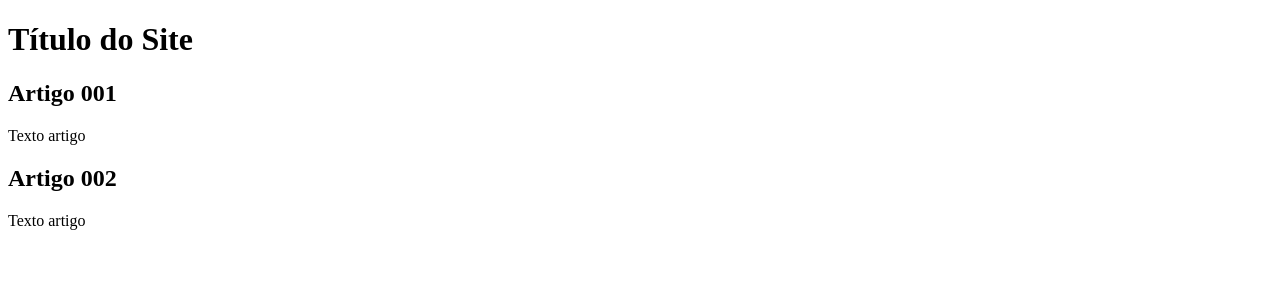
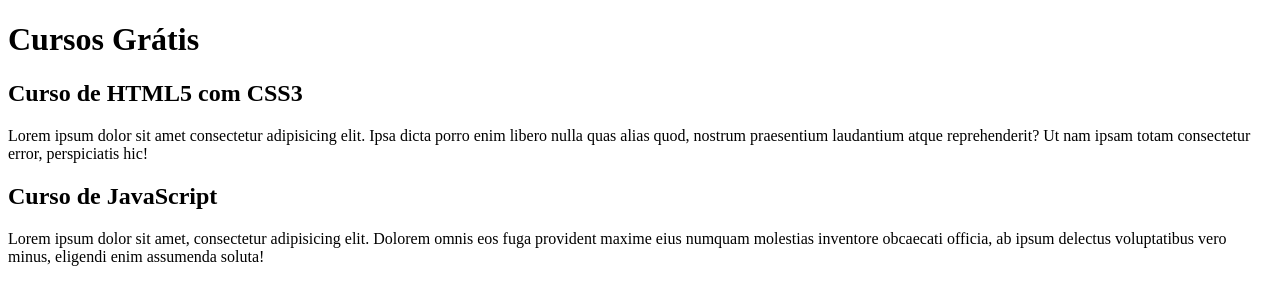
Before and after one commit to fabiolarocha/projeto-site, a plain HTML site: page index.html in a window 1280 px wide. Drawn offline with Linux system fonts and the light colour scheme.

Commit message:
Comecei a escrever o conteúdo

```diff
--- a/index.html
+++ b/index.html
@@ -4,20 +4,20 @@
     <meta charset="UTF-8">
     <meta http-equiv="X-UA-Compatible" content="IE=edge">
     <meta name="viewport" content="width=device-width, initial-scale=1.0">
-    <title>Título do site</title>
+    <title>Título do Site</title>
 </head>
 <body>
     <main>
         <head>
-            <h1>Título do Site</h1>
+            <h1>Cursos Grátis</h1>
         </head>
         <article>
-            <h2>Artigo 001</h2>
-            <p>Texto artigo</p>
+            <h2>Curso de HTML5 com CSS3</h2>
+            <p>Lorem ipsum dolor sit amet consectetur adipisicing elit. Ipsa dicta porro enim libero nulla quas alias quod, nostrum praesentium laudantium atque reprehenderit? Ut nam ipsam totam consectetur error, perspiciatis hic!</p>
         </article>
         <article>
-            <h2>Artigo 002</h2>
-            <p>Texto artigo</p>
+            <h2>Curso de JavaScript</h2>
+            <p>Lorem ipsum dolor sit amet, consectetur adipisicing elit. Dolorem omnis eos fuga provident maxime eius numquam molestias inventore obcaecati officia, ab ipsum delectus voluptatibus vero minus, eligendi enim assumenda soluta!</p>
         </article>
     </main>
 </body>
```
